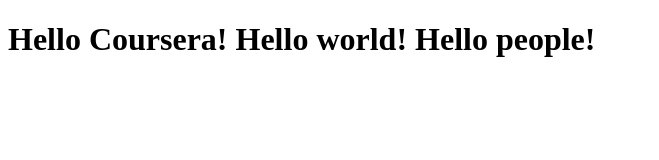
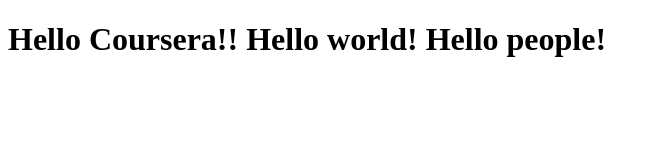
Before and after one commit to zexe2024/coursera-test, a plain HTML site: page site/index.html in a window 1280 px wide. Shown: the whole page, without its empty margins (0-659 px from the left). Drawn offline with Linux system fonts and the light colour scheme.

Commit message:
fixed very bad bug

```diff
--- a/site/index.html
+++ b/site/index.html
@@ -6,6 +6,6 @@
 	<title>Hello Coursera!</title>
 </head>
 <body>
-<h1>Hello Coursera! Hello world! Hello people!</h1>
+<h1>Hello Coursera!! Hello world! Hello people!</h1>
 </body>
 </html>
```
